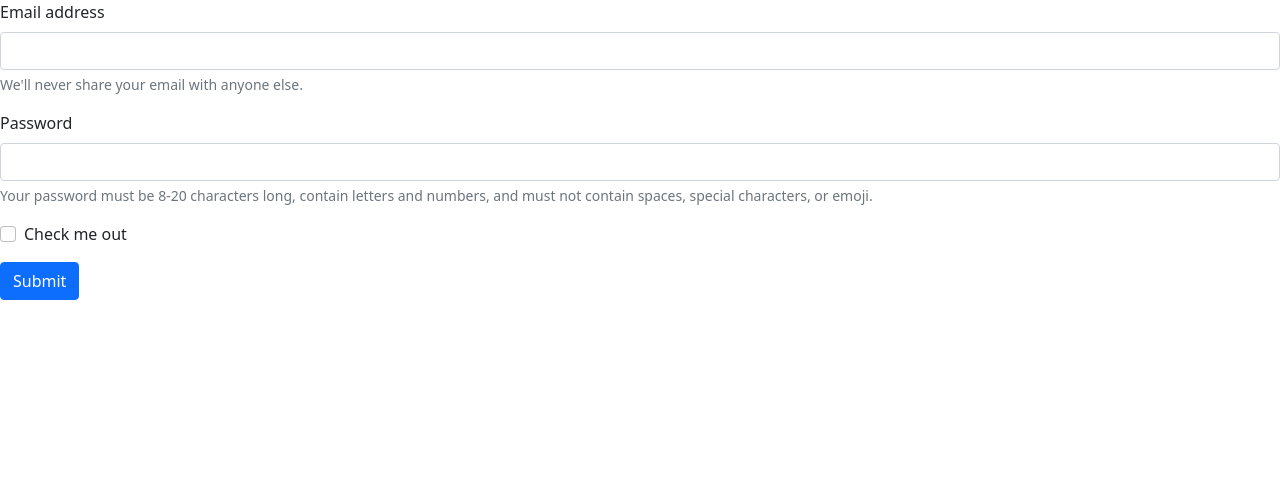
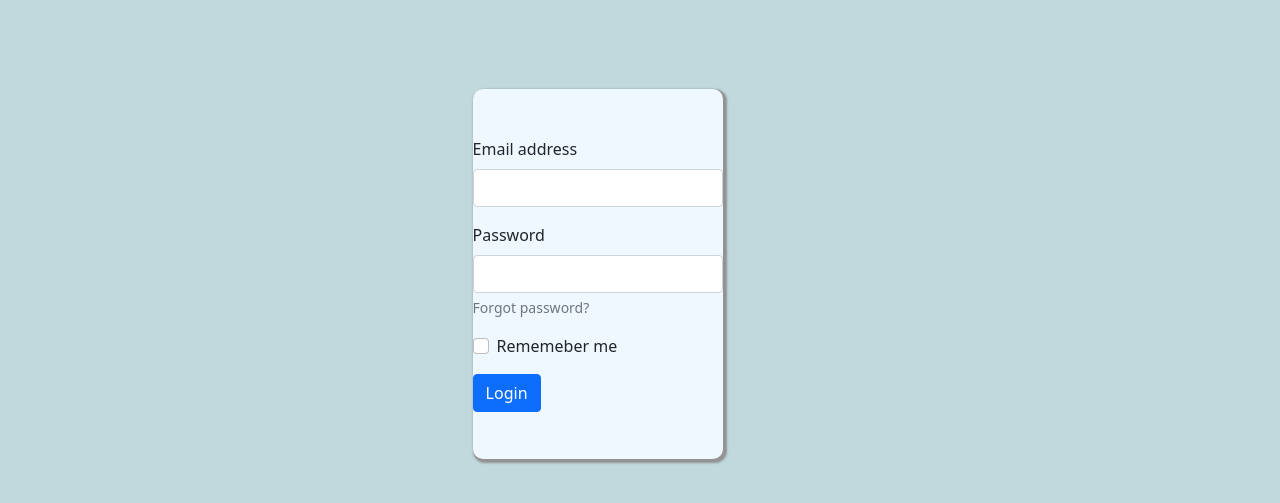
Before and after one commit to eyramampobi/glblcd_web, a Flask app: page / in a window 1280 px wide. Shown: the top 503 px of the page. Run offline with Flask 3, Linux system fonts and the light colour scheme.

Commit message:
web application login page

```diff
--- a/templates/index.html
+++ b/templates/index.html
@@ -1,39 +1,68 @@
 <!doctype html>
 <html lang="en">
+
 <head>
   <meta charset="utf-8">
   <meta name="viewport" content="width=device-width, initial-scale=1">
+  <style>
+    .body{
+      background-color: rgb(192, 217, 221);
+    }
+    .mycontainer{
+      width: 250px;
+      height: 370px;
+      margin: 8% 35%;
+      display: flex;
+      align-items: center;
+      justify-content: center;
+      flex-direction: column;
+      background-color: aliceblue;
+      border-radius: 10px;
+      box-shadow: 2px 2px 2px 2px #929292
+
+    }
 
 
-    <link href="https://cdn.jsdelivr.net/npm/bootstrap@5.0.2/dist/css/bootstrap.min.css" rel="stylesheet" integrity="sha384-EVSTQN3/azprG1Anm3QDgpJLIm9Nao0Yz1ztcQTwFspd3yD65VohhpuuCOmLASjC" crossorigin="anonymous">
+
+  </style>
+
+  <link href="https://cdn.jsdelivr.net/npm/bootstrap@5.0.2/dist/css/bootstrap.min.css" rel="stylesheet"
+    integrity="sha384-EVSTQN3/azprG1Anm3QDgpJLIm9Nao0Yz1ztcQTwFspd3yD65VohhpuuCOmLASjC" crossorigin="anonymous">
 
   <title>Hello, world!</title>
 </head>
-  <body>
+
+<body class="body">
+  <div  class="container-md ">
+  <div class="mycontainer">
     <form>
       <div class="mb-3">
         <label for="exampleInputEmail1" class="form-label">Email address</label>
         <input type="email" class="form-control" id="exampleInputEmail1" aria-describedby="emailHelp">
-        <div id="emailHelp" class="form-text">We'll never share your email with anyone else.</div>
       </div>
       <div class="mb-3">
         <label for="exampleInputPassword1" class="form-label">Password</label>
         <input type="password" class="form-control" id="exampleInputPassword1">
         <div id="passwordHelpBlock" class="form-text">
-          Your password must be 8-20 characters long, contain letters and numbers, and must not contain spaces, special characters, or emoji.
+          Forgot password?
         </div>
       </div>
       <div class="mb-3 form-check">
         <input type="checkbox" class="form-check-input" id="exampleCheck1">
-        <label class="form-check-label" for="exampleCheck1">Check me out</label>
+        <label class="form-check-label" for="exampleCheck1">Rememeber me</label>
       </div>
-      <button type="submit" class="btn btn-primary">Submit</button>
+      <button type="submit" class="btn btn-primary">Login</button>
     </form>
+    </div>
   </div>
 
 
-    <script src="https://cdn.jsdelivr.net/npm/bootstrap@5.0.2/dist/js/bootstrap.bundle.min.js" integrity="sha384-MrcW6ZMFYlzcLA8Nl+NtUVF0sA7MsXsP1UyJoMp4YLEuNSfAP+JcXn/tWtIaxVXM" crossorigin="anonymous"></script>
+
+  <script src="https://cdn.jsdelivr.net/npm/bootstrap@5.0.2/dist/js/bootstrap.bundle.min.js"
+    integrity="sha384-MrcW6ZMFYlzcLA8Nl+NtUVF0sA7MsXsP1UyJoMp4YLEuNSfAP+JcXn/tWtIaxVXM"
+    crossorigin="anonymous"></script>
 
 
 </body>
+
 </html>
```
Lines whose indentation alone changed are shown as unchanged.
